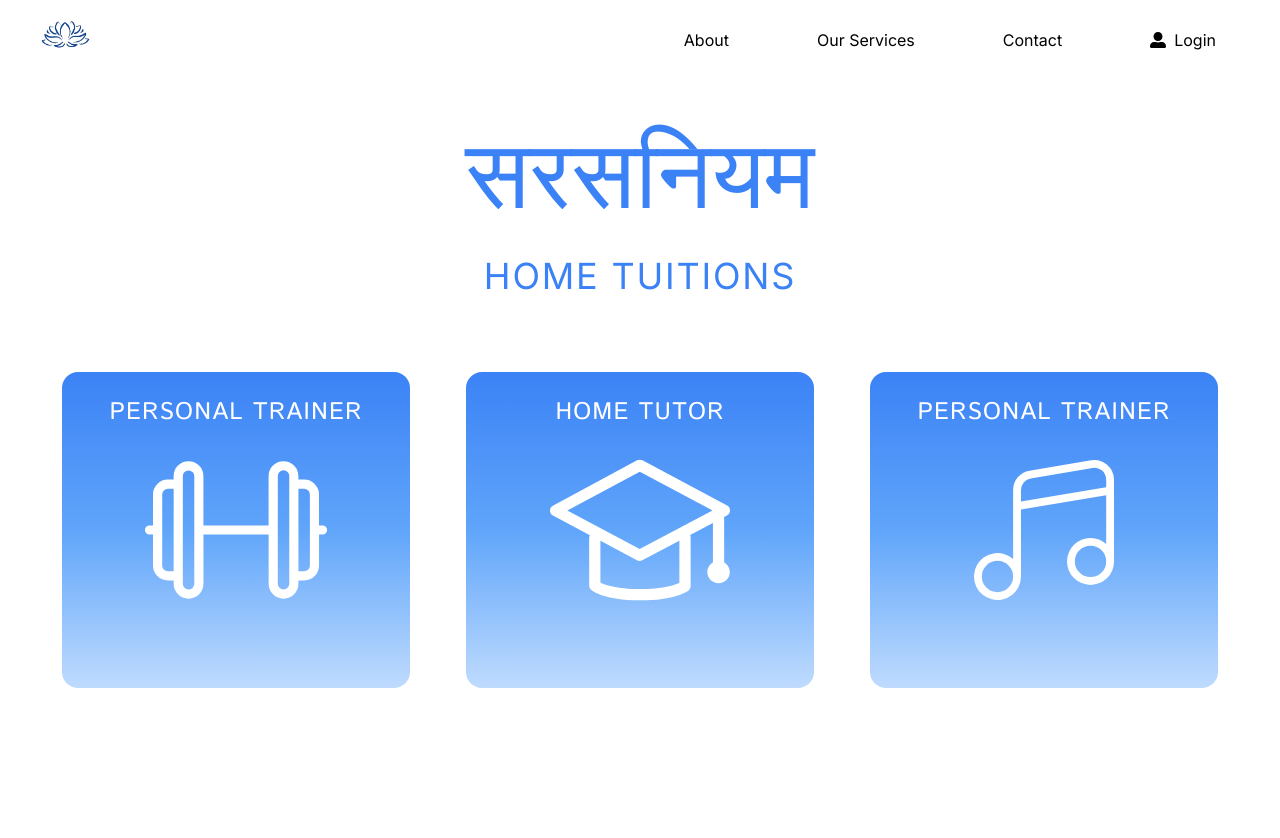
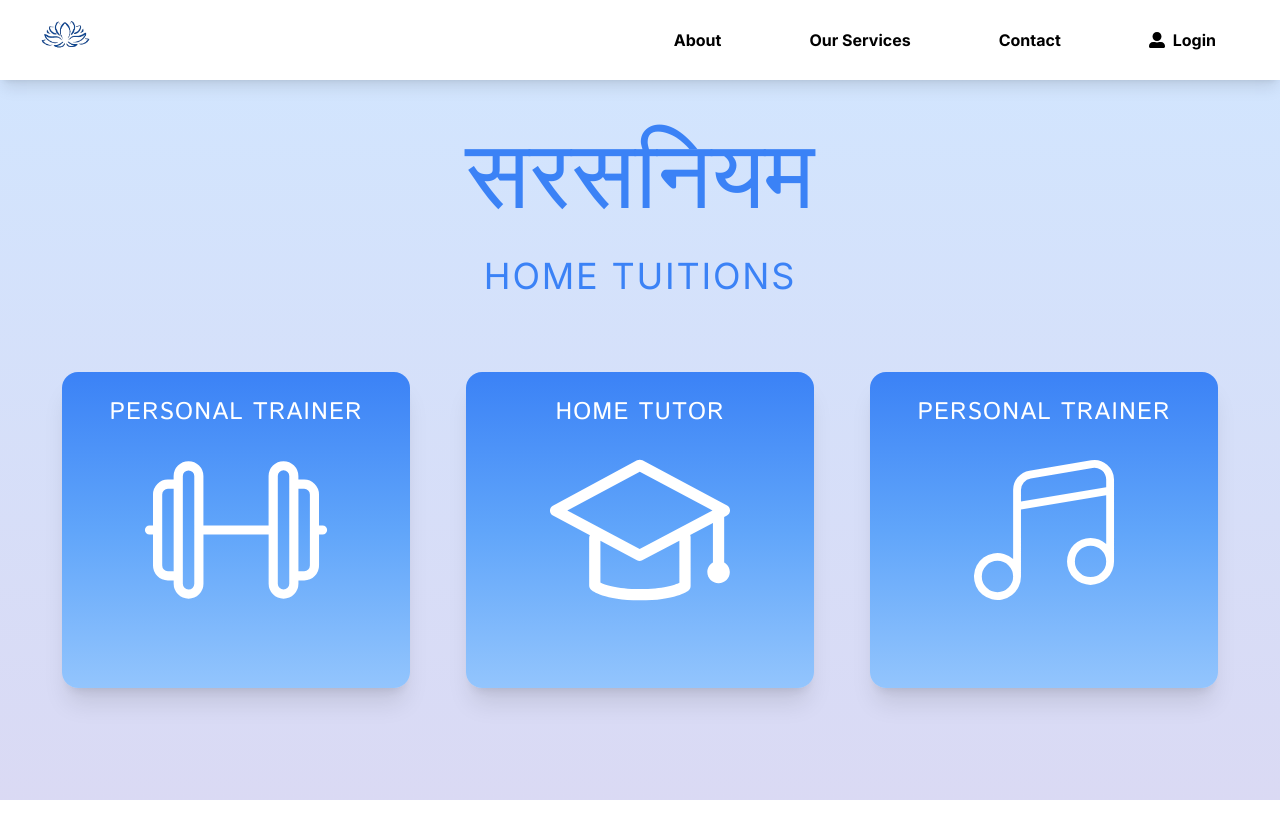
Before and after one commit to alok8bb/sarasniyam-web, a Next.js app: page / in a window 1280 px wide. Shown: the top 838 px of the page. After the commit the page ends 800 px from the top, so only its background shows below. Built offline with nearby package versions, Linux system fonts and the light colour scheme; a web font is replaced by a local one.

Commit message:
fix height, add shadows to elements and other misc changes
Signed-off-by: alok8bb <alok8bb@gmail.com>

```diff
--- a/src/app/layout.tsx
+++ b/src/app/layout.tsx
@@ -17,7 +17,12 @@ export default function RootLayout({
 }) {
     return (
         <html lang="en">
-            <body className={inter.className}>
+            <body
+                className={
+                    inter.className +
+                    " bg-gradient-to-b from-[#489cff40] to-[#6c6ad340] h-screen"
+                }
+            >
                 <Navbar />
                 {children}
             </body>
--- a/src/app/page.tsx
+++ b/src/app/page.tsx
@@ -1,12 +1,10 @@
 import { ServiceCard } from "@/components/Card";
-import { LuGraduationCap } from "react-icons/lu";
 import { SlGraduation } from "react-icons/sl";
 import { CiDumbbell, CiMusicNote1 } from "react-icons/ci";
-import { HiOutlineMusicNote } from "react-icons/hi";
 
 export default function Home() {
     return (
-        <main className="flex min-h-screen flex-col p-4">
+        <main className="flex flex-col p-4">
             <div className="flex flex-col text-blue-500 text-center gap-3">
                 <div className="flex flex-col">
                     <h1 className="text-8xl text-blue-500 font-hindi py-8">
--- a/src/components/Card.tsx
+++ b/src/components/Card.tsx
@@ -11,7 +11,7 @@ export const ServiceCard: React.FC<ServiceCardProps> = ({
 }) => {
     return (
         <a href={link}>
-            <div className="bg-gradient-to-b from-blue-500 via-blue-400 to-blue-200 relative px-16 py-12 rounded-2xl min-h-full">
+            <div className="bg-gradient-to-b from-blue-500 via-blue-400 to-blue-300 relative px-16 py-12 rounded-2xl min-h-full shadow-xl">
                 <p className="text-white absolute w-full left-0 right-0 top-6 text-2xl tracking-wider text-bold uppercase font-primary">
                     {title}
                 </p>
--- a/src/components/Navbar.tsx
+++ b/src/components/Navbar.tsx
@@ -9,21 +9,24 @@ interface linkProps {
 
 const LinkElement: React.FC<linkProps> = ({ to, title, children }) => {
     return (
-        <div className="hover:bg-blue-600 hover:text-white  p-2 px-6 rounded-3xl">
+        <a
+            href={to}
+            className="hover:bg-blue-600 hover:text-white font-bold p-2 px-6 rounded-3xl"
+        >
             <li className="flex flex-row items-center gap-2">
                 {children}
-                <a href={to}>{title}</a>
+                {title}
             </li>
-        </div>
+        </a>
     );
 };
 
 export const Navbar = () => {
     return (
-        <nav className="flex flex-row py-5 px-10 justify-between">
-            <div>
+        <nav className="flex flex-row py-5 px-10 justify-between bg-white shadow-lg">
+            <a className="hover:cursor-pointer" href={"#"}>
                 <Image alt="logo" src="/logo.png" width={50} height={5} />
-            </div>
+            </a>
             <div>
                 <ul className="flex flex-row gap-10">
                     <LinkElement to="#about" title="About" />
```
